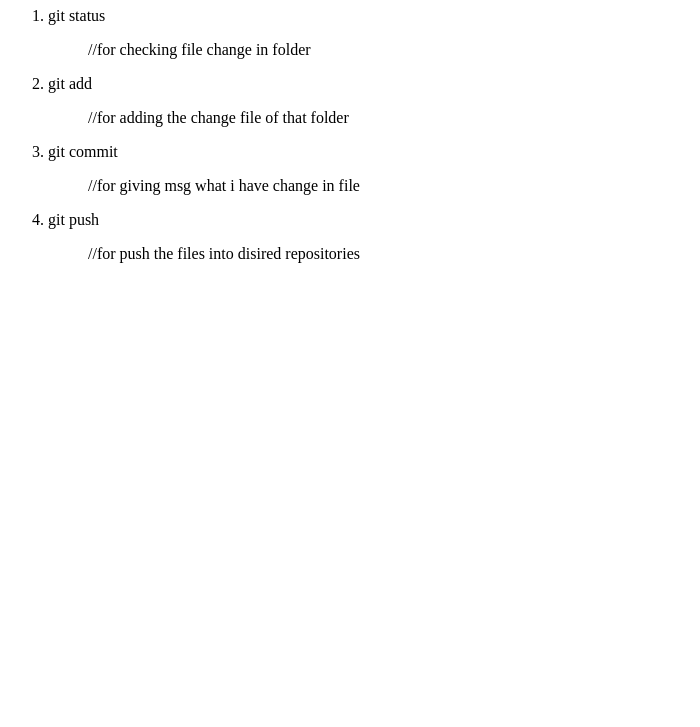
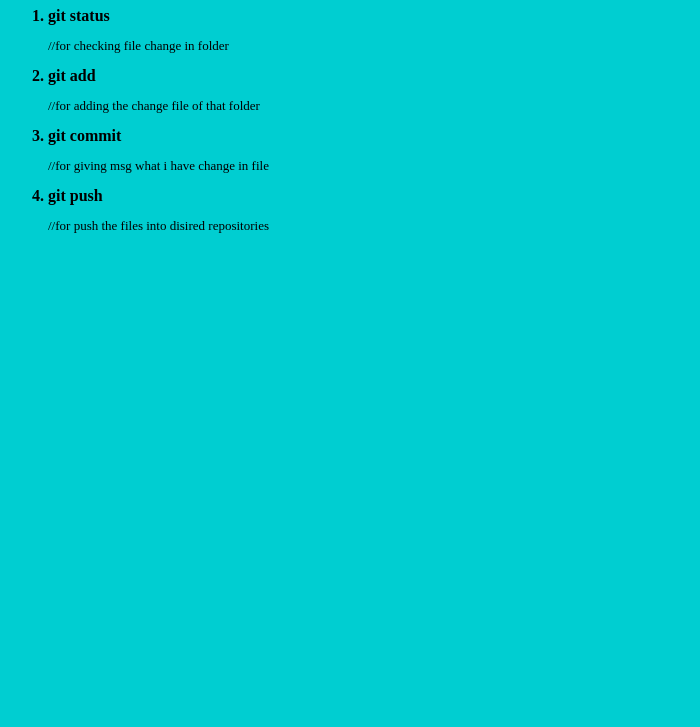
Before and after one commit to Rahat854/Nila_class, a plain HTML site: page class8.html in a window 1280 px wide. Shown: the part 73-800 px from the top of the page, without its empty margins (0-700 px from the left). Drawn offline with Linux system fonts and the light colour scheme.

Commit message:
added new

```diff
--- a/class8.html
+++ b/class8.html
@@ -6,17 +6,29 @@
     <meta name="viewport" content="width=device-width, initial-scale=1.0">
     <title>git</title>
 </head>
+<style>
+    body {
+        background-color: darkturquoise;
+    }
+    li {
+        font-weight: bolder;
+    }
+
+    p {
+        font-size: small;
+    }
+</style>
 <body>
     <h1 style = "text-align: center;">GIT</h1>
     <ol>
         <li>git status </li>
-        <blockquote>//for checking file change in folder</blockquote>
+        <p>//for checking file change in folder</p>
         <li>git add</li>
-        <blockquote>//for adding the change file of that folder</blockquote>
+        <p>//for adding the change file of that folder</p>
         <li>git commit</li>
-        <blockquote>//for giving msg what i have change in file</blockquote>
+        <p>//for giving msg what i have change in file</p>
         <li>git push</li>
-        <blockquote>//for push the files into disired repositories</blockquote>
+        <p>//for push the files into disired repositories</p>
     </ol>
 </body>
 </html>
```
Also changed, not shown: class5.html (+1 -1 lines).
